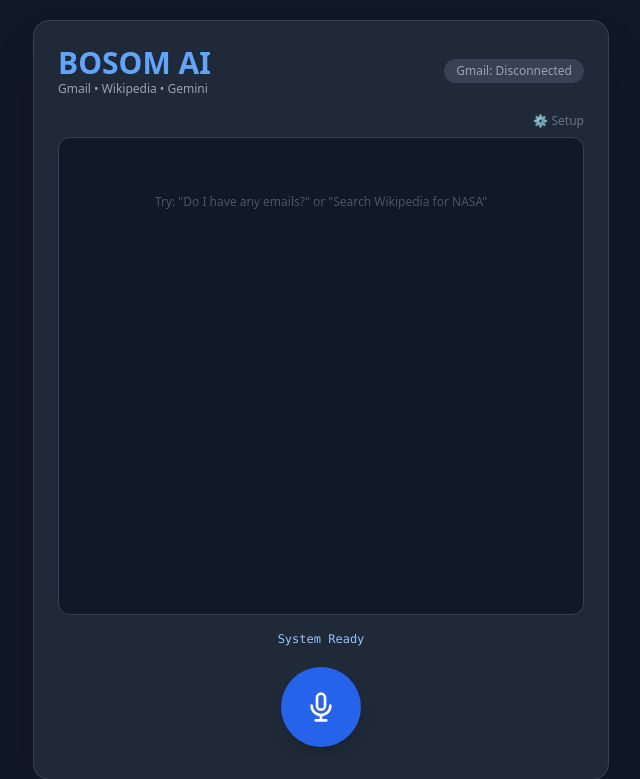
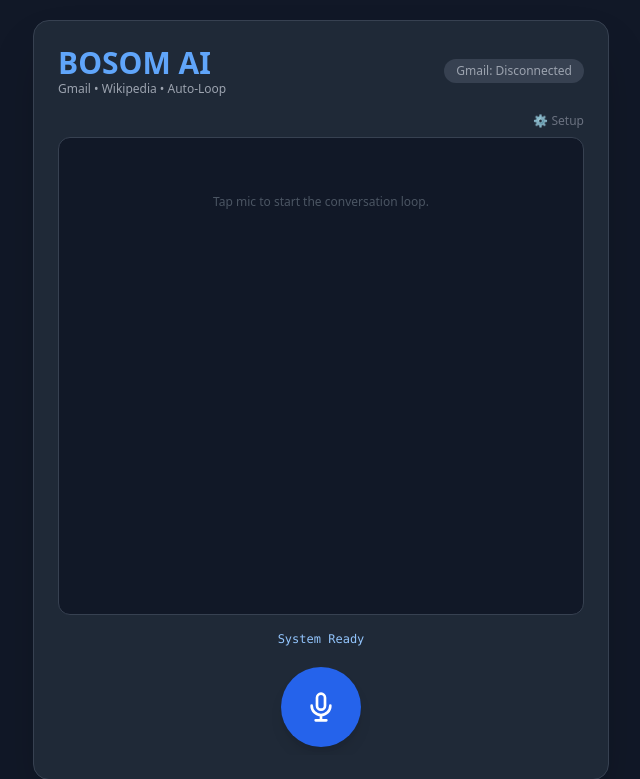
Before and after one commit to Mriidul2508/Bosom, a Flask app: page / in a window 1280 px wide. Shown: the top 779 px of the page, without its empty margins (319-959 px from the left). Run offline with Flask 3, Linux system fonts and the light colour scheme; some libraries are stand-ins or nearby versions.

Commit message:
Update index.html

```diff
--- a/templates/index.html
+++ b/templates/index.html
@@ -22,7 +22,7 @@
         <header class="mb-4 flex justify-between items-center">
             <div>
                 <h1 class="text-3xl font-bold text-blue-400">BOSOM AI</h1>
-                <p class="text-gray-400 text-xs">Gmail • Wikipedia • Gemini</p>
+                <p class="text-gray-400 text-xs">Gmail • Wikipedia • Auto-Loop</p>
             </div>
             <div id="gmail-badge" class="px-3 py-1 rounded-full text-xs bg-gray-700 text-gray-400">
                 Gmail: Disconnected
@@ -32,12 +32,10 @@
         <div id="setup-panel" class="hidden mb-4 p-4 bg-gray-700 rounded-lg border border-gray-600">
             <h3 class="font-bold text-blue-300 mb-2">Connect Gmail</h3>
             <p class="text-xs text-gray-300 mb-3">Upload 'credentials.json' from Google Cloud.</p>
-
             <input type="file" id="cred-file" class="text-xs mb-2 text-gray-300 w-full">
             <button onclick="uploadCredentials()" class="bg-blue-600 hover:bg-blue-500 text-white px-3 py-1 rounded text-xs w-full mb-3">
                 1. Upload Credentials
             </button>
-
             <div id="auth-step-2" class="hidden">
                 <p class="text-xs text-yellow-300 mb-1">Action Required:</p>
                 <a id="auth-link" href="#" target="_blank" class="text-blue-300 underline text-xs block mb-2 break-all">Click here to authorize Google Access</a>
@@ -46,19 +44,17 @@
                     2. Verify Code
                 </button>
             </div>
-
             <button onclick="toggleSetup()" class="text-gray-400 text-xs underline mt-2 w-full text-center">Close Setup</button>
         </div>
 
         <main class="flex-1 flex flex-col justify-between overflow-hidden relative">
-
             <button onclick="toggleSetup()" class="absolute top-0 right-0 text-xs text-gray-500 hover:text-blue-400">
                 ⚙️ Setup
             </button>
 
             <div id="chat-container" class="flex-1 overflow-y-auto mb-4 mt-6 p-4 bg-gray-900 rounded-xl space-y-3 border border-gray-700">
                 <div class="text-center text-gray-600 text-xs mt-10">
-                    Try: "Do I have any emails?" or "Search Wikipedia for NASA"
+                    Tap mic to start the conversation loop.
                 </div>
             </div>
 
@@ -79,7 +75,7 @@
         const synth = window.speechSynthesis;
         let recognition;
 
-        // --- GMAIL SETUP LOGIC ---
+        // --- AUTH SETUP LOGIC ---
         function toggleSetup() {
             document.getElementById('setup-panel').classList.toggle('hidden');
         }
@@ -99,7 +95,6 @@
                 const result = await response.json();
 
                 if(result.success) {
-                    // Show Step 2
                     document.getElementById('auth-step-2').classList.remove('hidden');
                     document.getElementById('auth-link').href = result.auth_url;
                     status.innerText = "Please authorize via the link above.";
@@ -127,7 +122,7 @@
             }
         });
 
-        // --- SPEECH LOGIC (Standard) ---
+        // --- SPEECH LOGIC (RESTORED INFINITE LOOP) ---
         if ('webkitSpeechRecognition' in window) {
             recognition = new webkitSpeechRecognition();
             recognition.continuous = false;
@@ -150,19 +145,36 @@
             };
         }
 
-        function startLoop() { recognition.start(); }
+        // Trigger the initial greeting loop
+        function startLoop() {
+            socket.emit('start_interaction');
+        }
 
         socket.on('final_response', (data) => {
             addMessage('BOSOM', data.message);
-            speakText(data.message);
+            // THIS IS THE FIX: Pass should_listen to the speak function
+            speakText(data.message, data.should_listen);
         });
 
         socket.on('user_speech', (data) => addMessage('You', data.message.replace('You: ', '')));
         socket.on('status_update', (data) => document.getElementById('status-bar').innerText = data.message);
 
-        function speakText(text) {
+        function speakText(text, shouldListenNext) {
             if (synth.speaking) synth.cancel();
             const utterance = new SpeechSynthesisUtterance(text);
+
+            // --- LOOP LOGIC RESTORED ---
+            utterance.onend = function() {
+                if (shouldListenNext) {
+                    document.getElementById('status-bar').innerText = "Resuming in 1.5s...";
+                    setTimeout(() => {
+                        recognition.start();
+                    }, 1500); // 1.5s delay to prevent echo
+                } else {
+                    document.getElementById('status-bar').innerText = "Conversation Ended.";
+                }
+            };
+
             synth.speak(utterance);
         }
 
```
